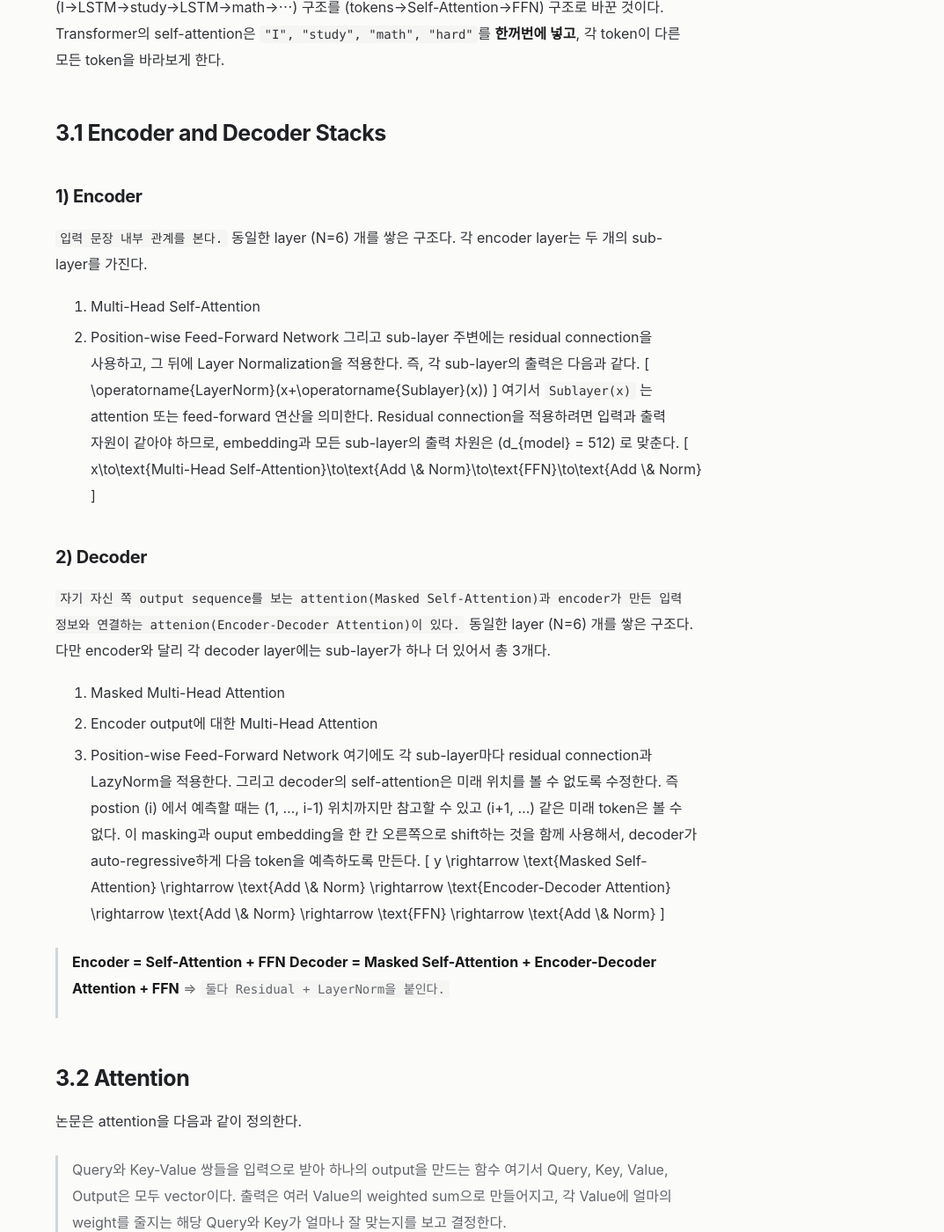
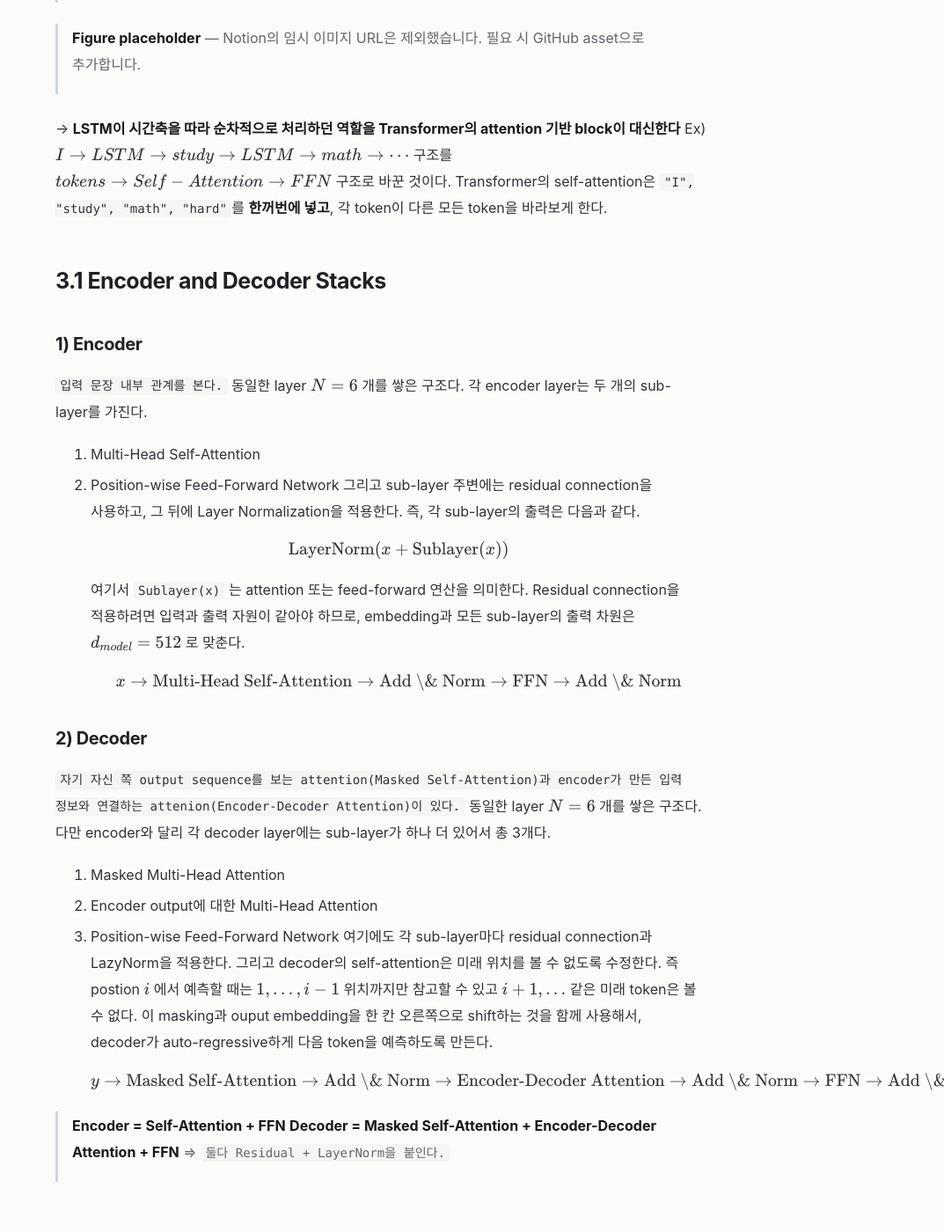
Before and after one commit to nayana224/nayana224.github.io, a Jekyll site: the page built from _notes/attention-is-all-you-need-2017.md, in a window 1280 px wide and 1400 px high, scrolled down 4385 px. Shown: the whole window at 88% size, without its empty margins (207-1280 px from the left). Built offline with Jekyll 4.4.1, drawn with Linux system fonts in a browser that asks for light colours; some of the changed text lies outside the part shown.

Commit message:
notes: preserve MathJax delimiters through Kramdown

````diff
--- a/_notes/attention-is-all-you-need-2017.md
+++ b/_notes/attention-is-all-you-need-2017.md
@@ -61,17 +61,17 @@
 ## 3. Model Architecture
 대부분의 경쟁력 있는 neural sequence transduction 모델은 encoder-decoder 구조를 가진다.
 - encoder 입력 sequence의 symbol 표현
-  \[
+  \\[
 (x_1,…,x_n)
-\]
+\\]
 - 입력 sequence를 연속적인 representation sequence로 변환
-  \[
+  \\[
 z=(z_1,\ldots,z_n)
-\]
-- decoder는 위 \(z\) 를 이용하여 출력 sequence를 한 번에 하나의 symbol씩 생성한다.
-  \[
+\\]
+- decoder는 위 \\(z\\) 를 이용하여 출력 sequence를 한 번에 하나의 symbol씩 생성한다.
+  \\[
 (y_1,\ldots,y_m)
-\]
+\\]
 각 step에서 모델은 autoregressive(자기회귀)하게 동작한다. 즉, 다음 출력을 생성할 때 이전에 생성한 output symbol들을 추가 입력으로 사용한다.
 
 Transformer도 이 encoder-decoder 틀 자체를 유지한다.
@@ -98,7 +98,7 @@
 
 → Add & Norm
 ```
-이 block이 N번 반복된다. 논문에서는 \(N=6\) 이다.
+이 block이 N번 반복된다. 논문에서는 \\(N=6\\) 이다.
 즉 encoder는 동일한 형태의 layer를 6개 쌓은 구조다.
 
 ### 2) Decoder 쪽
@@ -122,8 +122,8 @@
 
 → Add & Norm
 ```
-이것도 \(N=6\) 번 반복된다.
-마지막에는 \(Linear → Softmax\) 를 거쳐 다음 token의 확률을 출력한다.
+이것도 \\(N=6\\) 번 반복된다.
+마지막에는 \\(Linear → Softmax\\) 를 거쳐 다음 token의 확률을 출력한다.
 
 ### 3) Encoder와 Decoder의 차이
 가장 중요한 차이는 decoder에는 attention이 두 종류가 있다는 것이다.
@@ -135,8 +135,8 @@
 ### 4) 왜 output이 shifted right인가?
 Figure 1 아래쪽 decoder를 보면 Outputs(shifted right)라고 되어 있다.
 이유는 autoregressive prediction 때문이다.
-예를 들어, 정답이 \([I, love, you]\) 라면 decoder 입력은 대략 \([<start>, I, love]\) 가 된다.
-정답 target은 \([I, love, you]\) 가 된다.
+예를 들어, 정답이 \\([I, love, you]\\) 라면 decoder 입력은 대략 \\([<start>, I, love]\\) 가 된다.
+정답 target은 \\([I, love, you]\\) 가 된다.
 즉 `decoder는 항상 다음 token을 예측`한다.
 > Transformer는 기존 encoder-decoder seq2seq 틀은 유지하되, encoder와 decoder 내부의 recurrent layer를 self-attention과 feed-forward network로 대체한 구조이다.
 
@@ -144,42 +144,42 @@
 
 →  **LSTM이 시간축을 따라 순차적으로 처리하던 역할을 Transformer의 attention 기반 block이 대신한다**
 Ex)
-\(I→LSTM→study→LSTM→math→⋯\) 구조를
-\(tokens→Self-Attention→FFN\) 구조로 바꾼 것이다.
+\\(I→LSTM→study→LSTM→math→⋯\\) 구조를
+\\(tokens→Self-Attention→FFN\\) 구조로 바꾼 것이다.
 Transformer의 self-attention은 `"I", "study", "math", "hard"`를 **한꺼번에 넣고**, 각 token이 다른 모든 token을 바라보게 한다.
 
 ## 3.1 Encoder and Decoder Stacks
 ### 1) Encoder
 `입력 문장 내부 관계를 본다.`
-동일한 layer \(N=6\) 개를 쌓은 구조다.
+동일한 layer \\(N=6\\) 개를 쌓은 구조다.
 각 encoder layer는 두 개의 sub-layer를 가진다.
 1. Multi-Head Self-Attention
 2. Position-wise Feed-Forward Network
 그리고 sub-layer 주변에는 residual connection을 사용하고, 그 뒤에 Layer Normalization을 적용한다.
 즉, 각 sub-layer의 출력은 다음과 같다.
-\[
+\\[
 \operatorname{LayerNorm}(x+\operatorname{Sublayer}(x))
-\]
+\\]
 여기서 `Sublayer(x)` 는 attention 또는 feed-forward 연산을 의미한다.
-Residual connection을 적용하려면 입력과 출력 자원이 같아야 하므로, embedding과 모든 sub-layer의 출력 차원은 \(d_{model} = 512\) 로 맞춘다.
-\[
+Residual connection을 적용하려면 입력과 출력 자원이 같아야 하므로, embedding과 모든 sub-layer의 출력 차원은 \\(d_{model} = 512\\) 로 맞춘다.
+\\[
 x\to\text{Multi-Head Self-Attention}\to\text{Add \& Norm}\to\text{FFN}\to\text{Add \& Norm}
-\]
+\\]
 
 ### 2) Decoder
 `자기 자신 쪽 output sequence를 보는 attention(Masked Self-Attention)과 encoder가 만든 입력 정보와 연결하는 attenion(Encoder-Decoder Attention)이 있다.`
-동일한 layer \(N=6\) 개를 쌓은 구조다.
+동일한 layer \\(N=6\\) 개를 쌓은 구조다.
 다만 encoder와 달리 각 decoder layer에는 sub-layer가 하나 더 있어서 총 3개다.
 1. Masked Multi-Head Attention
 2. Encoder output에 대한 Multi-Head Attention
 3. Position-wise Feed-Forward Network
 여기에도 각 sub-layer마다 residual connection과 LazyNorm을 적용한다.
 그리고 decoder의 self-attention은 미래 위치를 볼 수 없도록 수정한다.
-즉 postion \(i\) 에서 예측할 때는 \(1, …, i-1\) 위치까지만 참고할 수 있고 \(i+1, …\) 같은 미래 token은 볼 수 없다.
+즉 postion \\(i\\) 에서 예측할 때는 \\(1, …, i-1\\) 위치까지만 참고할 수 있고 \\(i+1, …\\) 같은 미래 token은 볼 수 없다.
 이 masking과 ouput embedding을 한 칸 오른쪽으로 shift하는 것을 함께 사용해서, decoder가 auto-regressive하게 다음 token을 예측하도록 만든다.
-\[
+\\[
 y \rightarrow \text{Masked Self-Attention} \rightarrow \text{Add \& Norm} \rightarrow \text{Encoder-Decoder Attention} \rightarrow \text{Add \& Norm} \rightarrow \text{FFN} \rightarrow \text{Add \& Norm}
-\]
+\\]
 
 > **Encoder = Self-Attention + FFN**
 > **Decoder = Masked Self-Attention + Encoder-Decoder Attention + FFN**
@@ -215,49 +215,49 @@
 
 이 논문이 사용하는 attention은 Scaled Dot-Product Attention이다.
 입력은 다음과 같다.
-- Query : \(Q\)
-- Key : \(K\)
-- Value: \(V\)
-Query와 Key의 차원은 \(d_k\) 이고, Value의 차원은 \(d_v\) 이다.
+- Query : \\(Q\\)
+- Key : \\(K\\)
+- Value: \\(V\\)
+Query와 Key의 차원은 \\(d_k\\) 이고, Value의 차원은 \\(d_v\\) 이다.
 
 계산식은 다음과 같다.
 
-\[
+\\[
 \operatorname{Attention}(Q,K,V)=\operatorname{softmax}\left(\frac{QK^T}{\sqrt{d_k}}\right)V
-\]
+\\]
 
-### 1) \(QK^T\)
+### 1) \\(QK^T\\)
 먼저 Query와 모든 Key 사이의 dot product를 계산한다.
-\]
+\\]
 QK^T
-\[
+\\[
 이 값은 `Query와 각 Key가 얼마나 잘 맞는가를 나타내는 score`이다.
 예를 들어, `“math”` 라는 token이 다른 token들과 얼마나 관계 있는지를 계산한다고 생각할 수 있다.
-\]
+\\]
 \text{math query} \cdot \text{I key} \\
 \text{math query} \cdot \text{study key} \\
 \text{math query} \cdot \text{math key} \\
 \text{math query} \cdot \text{hard key}
-\[
+\\[
 이런 score들이 한꺼번에 나온다.
 
-### 2) \(\sqrt{d_k}\) 로 나눈다.
-\]
+### 2) \\(\sqrt{d_k}\\) 로 나눈다.
+\\]
 \frac{QK^T}{\sqrt{d_k}}
-\[
-저자들은 \(d_k\) 가 커지면 dot product의 크기도 커질 수 있다고 설명한다.
+\\[
+저자들은 \\(d_k\\) 가 커지면 dot product의 크기도 커질 수 있다고 설명한다.
 논문에서는 q와 k의 성분이 평균 0, 분산 1인 독립 확률 변수라고 가정하면,
-\]
+\\]
 q \cdot k = \sum_{i=1}^{d_k} q_i k_i
-\[
-의 분산이 \(d_k\)가 된다고 설명한다.
+\\[
+의 분산이 \\(d_k\\)가 된다고 설명한다.
 즉, 차원이 커질수록 dot product 값이 커질 가능성이 있다.
-그러면 softmax에 큰 값들이 들어가면서 출력이 지나치게 한쪽으로 몰리고, gradient가 매우 작아질 수 있다. 그래서  \(\sqrt{d_k}\) 로 나눠서 scale을 조절한다.
+그러면 softmax에 큰 값들이 들어가면서 출력이 지나치게 한쪽으로 몰리고, gradient가 매우 작아질 수 있다. 그래서  \\(\sqrt{d_k}\\) 로 나눠서 scale을 조절한다.
 
 ### 3) Softmax
-그 다음 \(softmax\left(\frac{QK^T}{\sqrt{d_k}}\right)\) 를 적용한다.
+그 다음 \\(softmax\left(\frac{QK^T}{\sqrt{d_k}}\right)\\) 를 적용한다.
 이제 score들이 attention weight가 된다.
-예를 들어 임의로 \[0.1, 0.6, 0.2, 0.1\]이 나왔다면
+예를 들어 임의로 \\[0.1, 0.6, 0.2, 0.1\\]이 나왔다면
 `“math”`가
 - `"I"` → 10%
 - `"study"` → 60%
@@ -266,26 +266,26 @@
 정도의 비중으로 정보를 본다고 이해할 수 있다.
 실제 수치는 학습으로 결정된다.
 
-### 4) 마지막으로 \(V\)와 곱한다.
-\]
+### 4) 마지막으로 \\(V\\)와 곱한다.
+\\]
 softmax(...)V
-\[
+\\[
 attention weight를 이용해서 `Value들을 weighted sum`한다.
 - weighted sum : 각 값의 중요도나 관련성에 따라 가중치(Weight)를 각각 곱한 뒤 모두 더하는 연산
 예를 들어 다음과 같은 식이다.
-\]
+\\]
 0.1V_1+0.6V_2+0.2V_3+0.1V_4
-\[
+\\[
 그래서 최종적으로 `“math”`의 새로운 representation에는 다른 token들의 정보가 섞여 들어간다.
 
 ### 5) 왜 그냥 dot-product attention이 아니라 “Scaled”인가
 논문은 기존에 많이 쓰이던 attention으로 Additive attention, Dot-product attention을 언급한다.
 Dot-product attention은 계산 효율이 좋다. 특히 matrix multiplication으로 구현할 수 있어 빠르고 메모리 효율이 좋다.
-하지만 \(d_k\) 가 커지면 dot product가 커질 수 있어 softmax gradient 문제가 생길 수 있다.
-그래서 Transformer에서는 \(\frac{QK^T}{\sqrt{d_k}}\) 를 곱한 것이다.
-\]
+하지만 \\(d_k\\) 가 커지면 dot product가 커질 수 있어 softmax gradient 문제가 생길 수 있다.
+그래서 Transformer에서는 \\(\frac{QK^T}{\sqrt{d_k}}\\) 를 곱한 것이다.
+\\]
 QK^T \rightarrow Scale \rightarrow Softmax \rightarrow V
-\[
+\\[
 > Query와 Key의 관계를 계산하고 → 값이 너무 커지지 않도록 scale하고 → softmax로 중요도를 만들고 → 그 중요도로 Value들을 합친다.
 
 ## 3.2.2 Multi-Head Attention
@@ -294,13 +294,13 @@
 
 논문은 하나의 attention만 쓰는 대신, `Query/Key/Value를 여러 번 서로 다른 선형 변환(Linear Block)으로 투영한 뒤 여러 attention head를 병렬로 계산`하는 것이 더 좋다고 설명한다.
 형태는 다음과 같다.
-\]
+\\]
 \mathrm{MultiHead}(Q,K,V)=\mathrm{Concat}(\mathrm{head}_1,\ldots,\mathrm{head}_h)W^O
-\[
+\\[
 각 Head는 다음과 같다.
-\]
+\\]
 \mathrm{head}_i=\operatorname{Attention}(QW_i^Q,KW_i^K,VW_i^V)
-\[
+\\[
 즉, 다른 입력을 보더라도 각 head는 서로 다른 projection을 거쳐서 서로 다른 관점에서 관계를 본다고 이해하면 된다.
 
 ### 1) 왜 여러 head를 쓰는가
@@ -317,48 +317,48 @@
 핵심은 같은 `sequence를 서로 다른 representation 공간에서 동시에 본다`는 것이다.
 
 ### 2) 차원은 어떻게 되는가
-논문에선 \(h=8\) 개의 head를 사용한다.
-전체 모델 차원은 \(d_{model}=512\) 이고 각 head에서는 \(d_k=d_v=\frac{512}{8}=64\) 를 사용한다.
-즉, \(512→8×64\) 로 각 head가 attention을 계산하고, 그 결과를 다시 이어 붙이면 \(8×64=512\) 가 된다.
-그래서 최종적으로 원래  \(d_{model}=512\) 차원으로 돌아온다.
+논문에선 \\(h=8\\) 개의 head를 사용한다.
+전체 모델 차원은 \\(d_{model}=512\\) 이고 각 head에서는 \\(d_k=d_v=\frac{512}{8}=64\\) 를 사용한다.
+즉, \\(512→8×64\\) 로 각 head가 attention을 계산하고, 그 결과를 다시 이어 붙이면 \\(8×64=512\\) 가 된다.
+그래서 최종적으로 원래  \\(d_{model}=512\\) 차원으로 돌아온다.
 
-head를 8개 쓴다고 계산량이 무조건 8배가 되는 구조는 아니다. 각 head의 차원을 \(512→64\) 로 줄여서 계산하기 때문에, 논문에서는 전체 계산 비용이 full-dimensional single-head attention과 비슷한 수준이라고 설명한다.
+head를 8개 쓴다고 계산량이 무조건 8배가 되는 구조는 아니다. 각 head의 차원을 \\(512→64\\) 로 줄여서 계산하기 때문에, 논문에서는 전체 계산 비용이 full-dimensional single-head attention과 비슷한 수준이라고 설명한다.
 
 ## 3.2.3 Application in our Model
 ### 1) Encoder Self-Attention
-Encoder의 self-attention에서는 \(Q, K, V\) 가 전부 같은 곳, 즉 이전 encoder layer 출력에서 나온다.
+Encoder의 self-attention에서는 \\(Q, K, V\\) 가 전부 같은 곳, 즉 이전 encoder layer 출력에서 나온다.
 그래서 각 입력 token은 encoder의 다른 모든 input token을 볼 수 있다.
-Ex) 입력이 \([I, study, math, hard]\) 라면 `"math"` 위치는 `"I"`, `"study"`, `"math"`, `"hard"` 전부를 참고할 수 있다.
+Ex) 입력이 \\([I, study, math, hard]\\) 라면 `"math"` 위치는 `"I"`, `"study"`, `"math"`, `"hard"` 전부를 참고할 수 있다.
 
-\[
+\\[
 Q=K=V=\text{encoder previous layer output}
-\]
+\\]
 
 ### 2) Decoder Masked Self-Attention
 Decoder에서도 `self-attention을 쓰지만, 미래 token을 볼 수 없도록 mask를 건다.` (causal mask)
-Ex) 현재 세 번째 token을 예측하는 위치라면, \(1, 2, 3\) 위치는 볼 수 있지만 \(4, 5, …\) 는 볼 수 없다.
-논문에서는 softmax 입력에서 허용되지 않는 연결을 \(−∞\) 로 설정하여, softmax 이후 weight가 사실상 0이 되도록 한다.
-\(Q, K, V\) 는 decoder 내부의 같은 representation에서 나온다.
+Ex) 현재 세 번째 token을 예측하는 위치라면, \\(1, 2, 3\\) 위치는 볼 수 있지만 \\(4, 5, …\\) 는 볼 수 없다.
+논문에서는 softmax 입력에서 허용되지 않는 연결을 \\(−∞\\) 로 설정하여, softmax 이후 weight가 사실상 0이 되도록 한다.
+\\(Q, K, V\\) 는 decoder 내부의 같은 representation에서 나온다.
 다만 causal mask가 추가된다는 점이 다르다.
-**미래 위치에 해당하는 원소들을 전부 **\(−∞\)** (음의 무한대)로 덮어씌운다.**
-\]
+**미래 위치에 해당하는 원소들을 전부 **\\(−∞\\)** (음의 무한대)로 덮어씌운다.**
+\\]
 \text{Attention Matrix}=\begin{bmatrix}S_{11}&-\infty&-\infty&-\infty\\S_{21}&S_{22}&-\infty&-\infty\\S_{31}&S_{32}&S_{33}&-\infty\\S_{41}&S_{42}&S_{43}&S_{44}\end{bmatrix}
-\[
+\\[
 ### 3) Encoder-Decoder Attention
 이게 self-attention과 가장 다른 부분이다.
-여기서는 \(Q\) 는 decoder쪽에서 오고, \(K, V\) 는 encoder의 최종 출력에서 나온다.
+여기서는 \\(Q\\) 는 decoder쪽에서 오고, \\(K, V\\) 는 encoder의 최종 출력에서 나온다.
 
-\[
+\\[
 Q=\text{decoder representation}, \quad K,V=\text{encoder output}
-\]
+\\]
 
 직관적으로 보면 decoder가 “내가 지금 다음 단어를 만들려고 하는데, 입력 문장에서 어떤 부분을 봐야하지?” 라고 묻는 구조다.
 <table>
 
 <tr>
 <td>Attention 종류</td>
-<td>\(Q\) 출처</td>
-<td>\(K,V\) 출처</td>
+<td>\\(Q\\) 출처</td>
+<td>\\(K,V\\) 출처</td>
 <td>목적</td>
 </tr>
 <tr>
````
